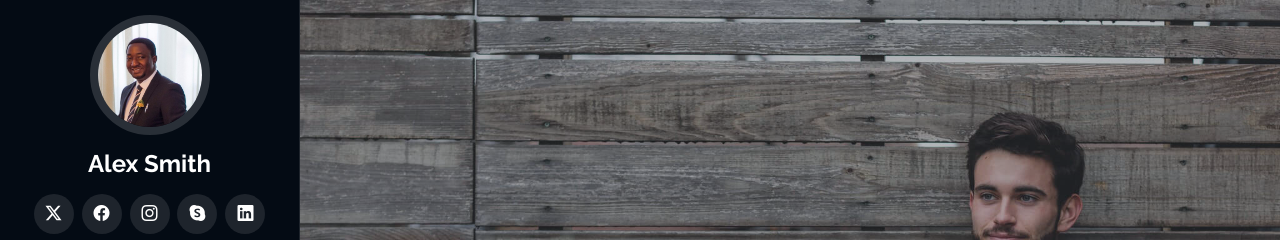
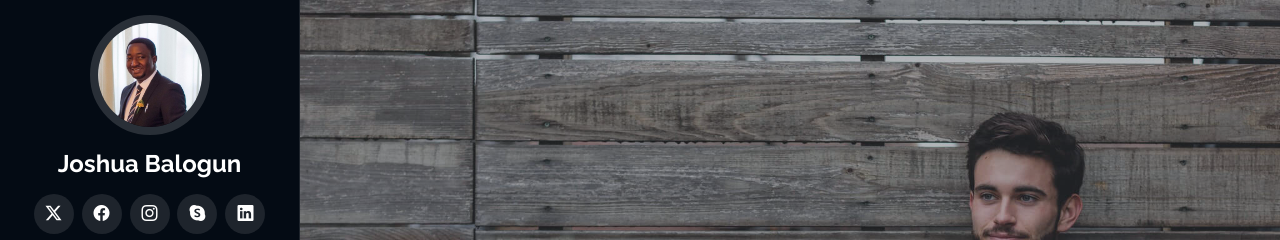
Before and after one commit to iJoshy/myPortfolio, a plain HTML site: page index.html in a window 1280 px wide. Shown: the top 240 px of the page. Drawn offline with Linux system fonts and the light colour scheme.

Commit message:
Edited Name

```diff
--- a/index.html
+++ b/index.html
@@ -48,7 +48,7 @@
     <a href="index.html" class="logo d-flex align-items-center justify-content-center">
       <!-- Uncomment the line below if you also wish to use an image logo -->
       <!-- <img src="assets/img/logo.png" alt=""> -->
-      <h1 class="sitename">Alex Smith</h1>
+      <h1 class="sitename">Joshua Balogun</h1>
     </a>
 
     <div class="social-links text-center">
```
